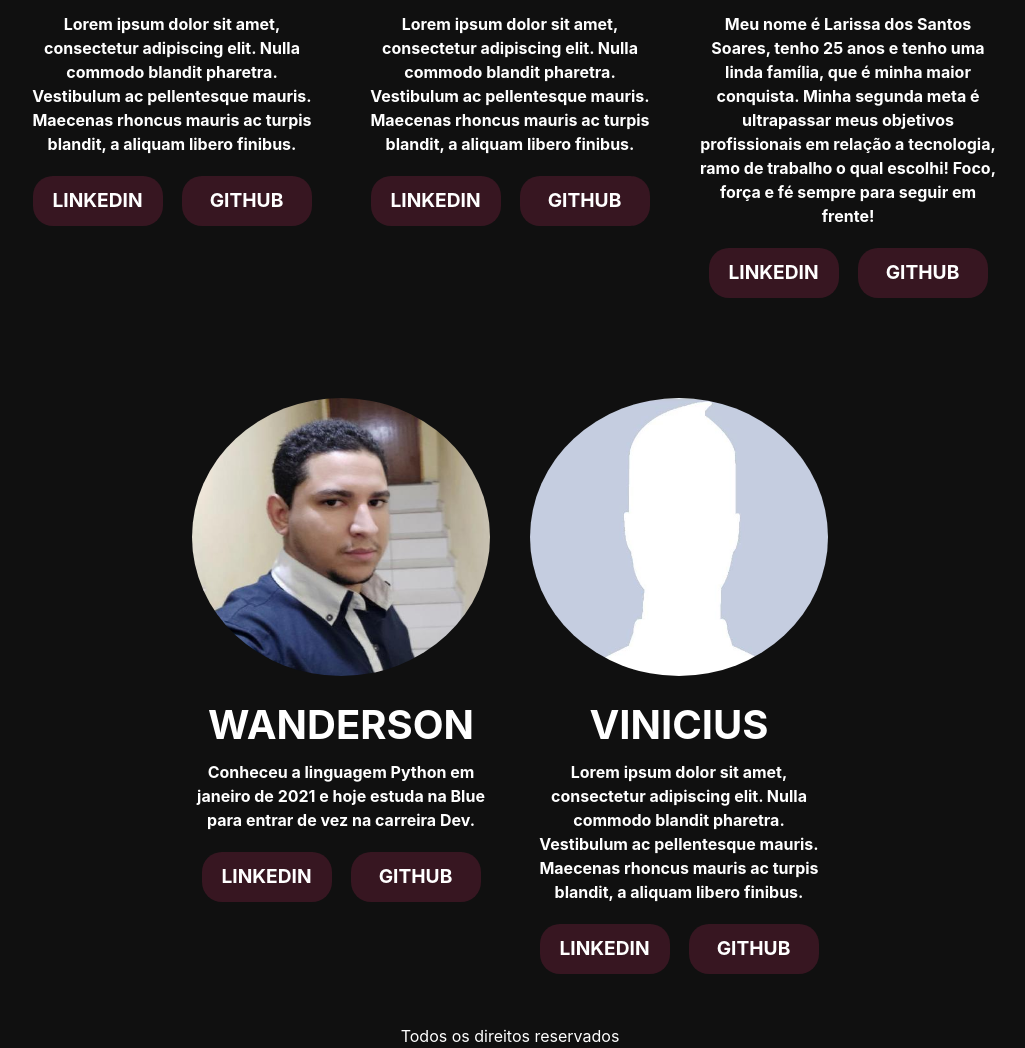
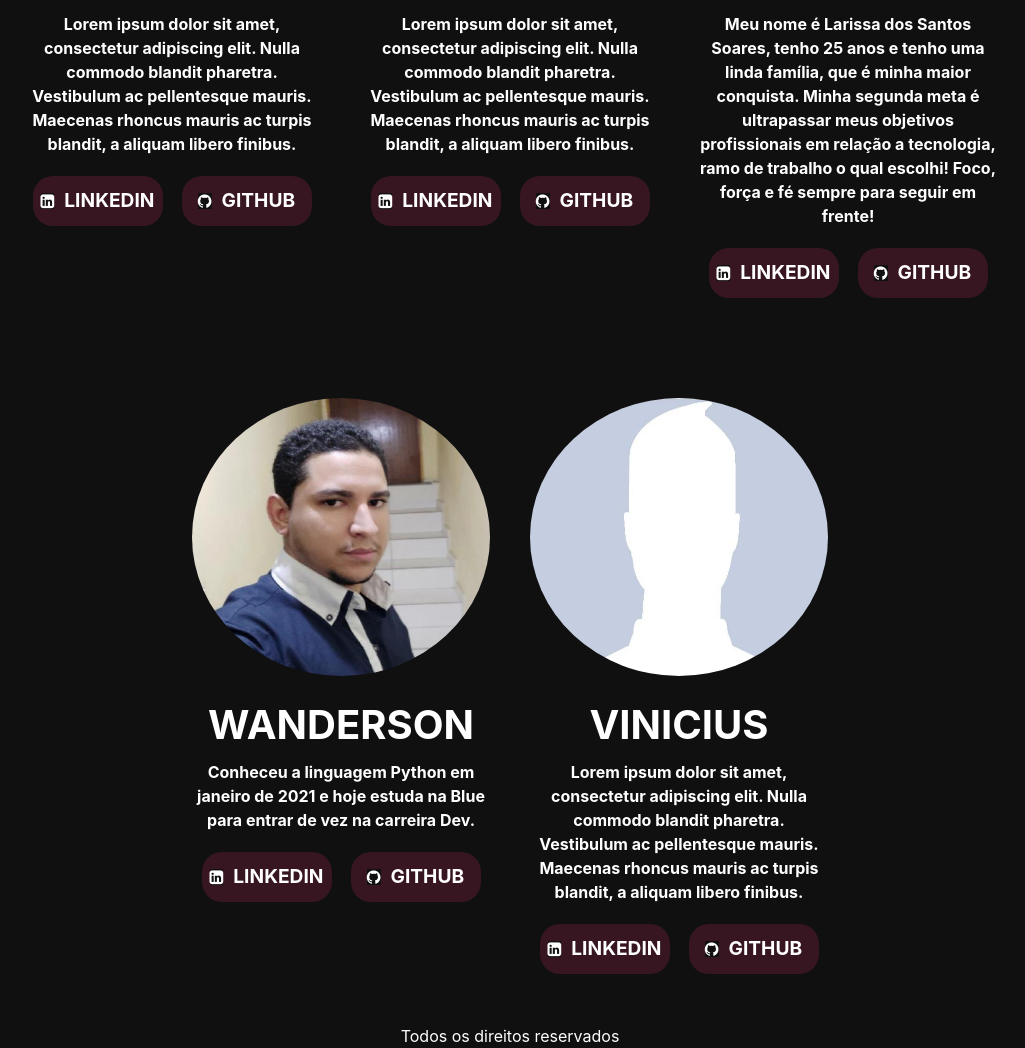
Before and after one commit to wandersonDeve/Catalogo, a Flask app: page /participantes in a window 1280 px wide. Shown: the part 561-1609 px from the top of the page, without its empty margins (130-1155 px from the left). Run offline with Flask 2, Linux system fonts and the light colour scheme; some libraries are stand-ins or nearby versions.

Commit message:
icones adicionados

```diff
--- a/static/css/participantes_style.css
+++ b/static/css/participantes_style.css
@@ -110,7 +110,10 @@ body header nav button.navbar-toggler.ml-auto.collapsed{
     transition: .3s;
     font-weight: 700;
 }
-
+i{
+    margin-right: 10px;
+    font-size: .1rem;
+}
 footer p{
     width:100%;
     margin-bottom:0px;
--- a/templates/participantes.html
+++ b/templates/participantes.html
@@ -7,6 +7,7 @@
     <link rel="stylesheet" href="https://maxcdn.bootstrapcdn.com/bootstrap/4.0.0/css/bootstrap.min.css" integrity="sha384-Gn5384xqQ1aoWXA+058RXPxPg6fy4IWvTNh0E263XmFcJlSAwiGgFAW/dAiS6JXm" crossorigin="anonymous">
     <link rel="stylesheet" type="text/css" href="../static/css/participantes_style.css" media="screen" />
     <link rel="shortcut icon" href="../static/img/favicon.png" type="image/x-icon">
+    <link rel="stylesheet" href="https://stackpath.bootstrapcdn.com/font-awesome/4.7.0/css/font-awesome.min.css">
     <title>Participantes</title>
 </head>
 <body>
@@ -48,8 +49,8 @@
                Vestibulum ac pellentesque mauris. Maecenas rhoncus mauris ac turpis blandit, a aliquam libero finibus.
             </span>
             <div id="botoes">
-              <button type="button"><a href="https://www.linkedin.com/in/thiago-roberto/ "target="_blank">LINKEDIN</a></button>
-              <button type="button"><a href="https://github.com/Thialves02"target="_blank">GITHUB</a></button>
+              <button type="button"><i class="fa fa-linkedin-square"aria-hidden="true"></i><a href="https://www.linkedin.com/in/thiago-roberto/ "target="_blank">LINKEDIN</a></button>
+              <button type="button"><i class="fa fa-github" aria-hidden="true"></i><a href="https://github.com/Thialves02"target="_blank">GITHUB</a></button>
             </div>
 
         </div>
@@ -61,8 +62,8 @@
                Vestibulum ac pellentesque mauris. Maecenas rhoncus mauris ac turpis blandit, a aliquam libero finibus.
             </span>
             <div id="botoes">
-              <button type="button"><a href="https://www.linkedin.com/in/nilsonrx/"target="_blank">LINKEDIN</a></button>
-              <button type="button"><a href="https://github.com/nilsonrx"target="_blank">GITHUB</a></button>
+              <button type="button"><i class="fa fa-linkedin-square"aria-hidden="true"></i><a href="https://www.linkedin.com/in/nilsonrx/"target="_blank">LINKEDIN</a></button>
+              <button type="button"><i class="fa fa-github" aria-hidden="true"></i><a href="https://github.com/nilsonrx"target="_blank">GITHUB</a></button>
             </div>
         </div>
         <div class="participante">
@@ -74,8 +75,8 @@
               o qual escolhi! Foco, força e fé sempre para seguir em frente!
             </span>
             <div id="botoes">
-              <button type="button"><a href="https://www.linkedin.com/in/larissa-soares-220918/"target="_blank">LINKEDIN</a></button>
-              <button type="button"><a href="https://github.com/LarisSoares"target="_blank">GITHUB</a></button>
+              <button type="button"><i class="fa fa-linkedin-square"aria-hidden="true"></i><a href="https://www.linkedin.com/in/larissa-soares-220918/"target="_blank">LINKEDIN</a></button>
+              <button type="button"><i class="fa fa-github" aria-hidden="true"></i><a href="https://github.com/LarisSoares"target="_blank">GITHUB</a></button>
             </div>
         </div>
         <div class="participante">
@@ -85,8 +86,8 @@
               Conheceu a linguagem Python em janeiro de 2021 e hoje estuda na Blue para entrar de vez na carreira Dev.
             </span>
             <div id="botoes">
-              <button type="button"><a href="https://www.linkedin.com/in/wandersongsantos/ "target="_blank">LINKEDIN</a></button>
-              <button type="button"><a href="https://github.com/wandersonDeve"target="_blank">GITHUB</a></button>
+              <button type="button"><i class="fa fa-linkedin-square"aria-hidden="true"></i><a href="https://www.linkedin.com/in/wandersongsantos/ "target="_blank">LINKEDIN</a></button>
+              <button type="button"><i class="fa fa-github" aria-hidden="true"></i><a href="https://github.com/wandersonDeve"target="_blank">GITHUB</a></button>
             </div>
         </div>
         <div class="participante">
@@ -97,8 +98,8 @@
              Vestibulum ac pellentesque mauris. Maecenas rhoncus mauris ac turpis blandit, a aliquam libero finibus.
           </span>
           <div id="botoes">
-            <button type="button"><a href="https://www.linkedin.com/in/thiago-roberto/ "target="_blank">LINKEDIN</a></button>
-            <button type="button"><a href="https://github.com/Thialves02"target="_blank">GITHUB</a></button>
+            <button type="button"><i class="fa fa-linkedin-square"aria-hidden="true"></i><a href="https://www.linkedin.com/in/thiago-roberto/ "target="_blank">LINKEDIN</a></button>
+            <button type="button"><i class="fa fa-github" aria-hidden="true"></i><a href="https://github.com/Thialves02"target="_blank">GITHUB</a></button>
           </div>
         </div>
         <div>
```
